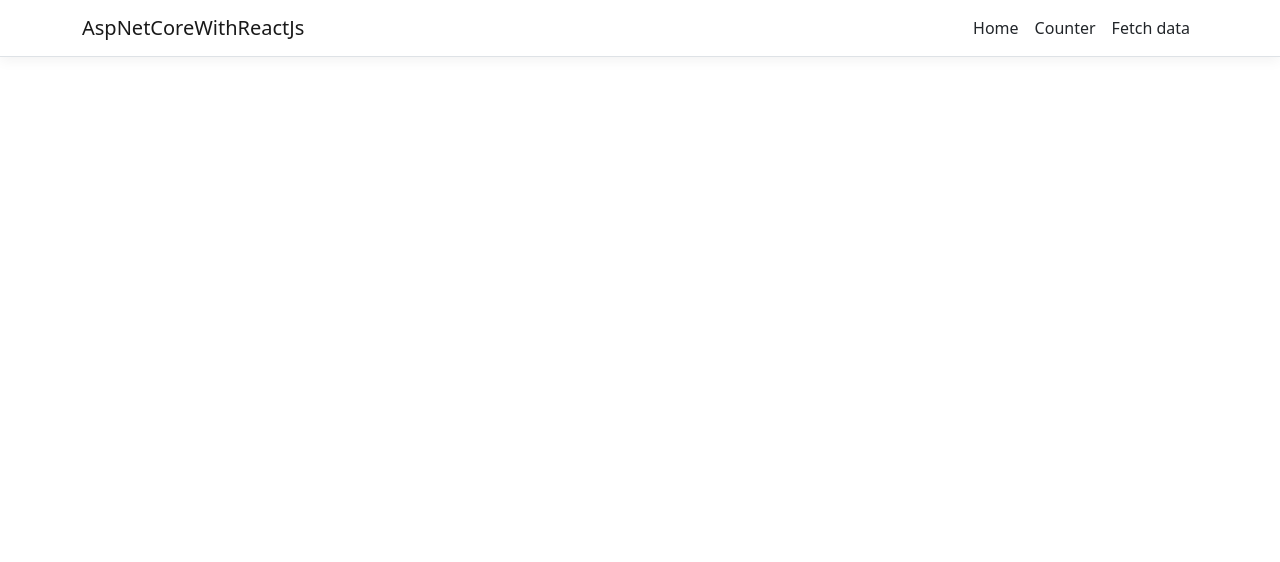
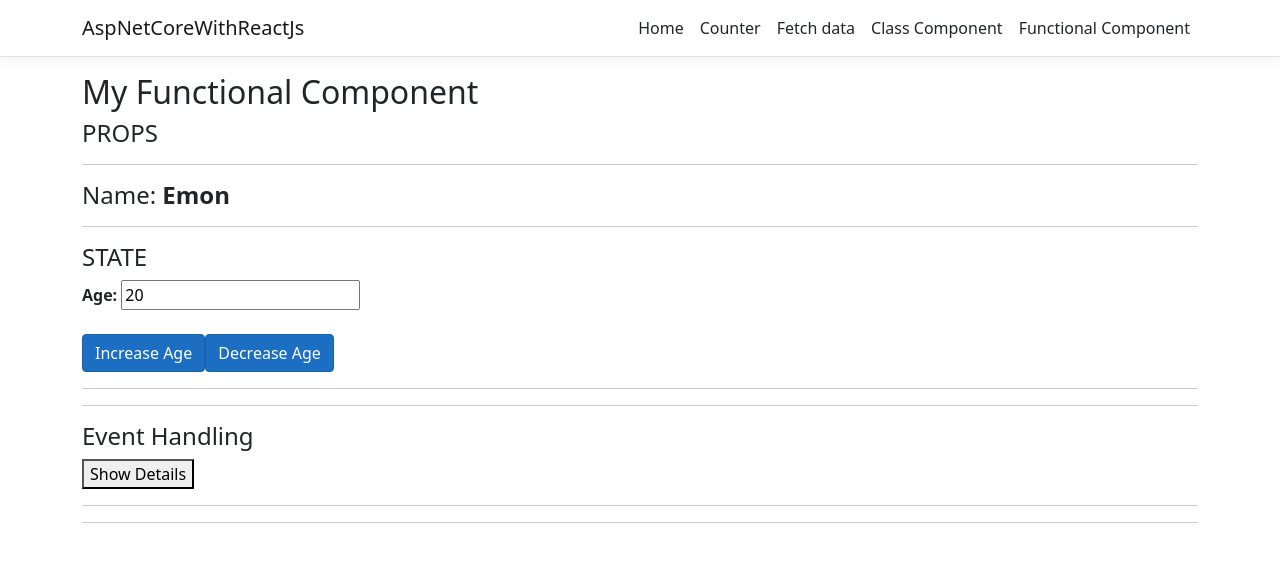
Before and after one commit to isnamdnazim/Library-CRUD-with-.Net-6-WebAPI-ReactJs-and-Axios, a React (Create React App) app in the folder ClientApp/: page /myFunctionalComponent in a window 1280 px wide. Shown: the top 562 px of the page. Built offline with nearby package versions, Linux system fonts and the light colour scheme.

Commit message:
Exploring Basic React

```diff
--- a/ClientApp/src/components/FetchData.js
+++ b/ClientApp/src/components/FetchData.js
@@ -1,4 +1,5 @@
 import React, { Component } from 'react';
+import MyFunctionalComponent from './MyComponents/MyFunctionalComponent';
 
 export class FetchData extends Component {
   static displayName = FetchData.name;
@@ -46,7 +47,8 @@ export class FetchData extends Component {
       <div>
         <h1 id="tabelLabel" >Weather forecast</h1>
         <p>This component demonstrates fetching data from the server.</p>
-        {contents}
+            {contents}
+            <MyFunctionalComponent name="Nazim" />
       </div>
     );
   }
--- /dev/null
+++ b/ClientApp/src/components/MyComponents/MyClassComponent.js
@@ -0,0 +1,11 @@
+import react, { Component, component } from 'react'
+
+export class MyClassComponent extends Component {
+    render() {
+        return (
+            <div>
+                <h2>My Class Component</h2>
+            </div>
+            )
+    }
+}
--- /dev/null
+++ b/ClientApp/src/components/MyComponents/MyFunctionalComponent.js
@@ -0,0 +1,66 @@
+import React, { useEffect, useState } from 'react'
+
+const MyFunctionalComponent = (props) => {
+
+    function componentMount() {
+        alert("Component Rendered");
+    }
+
+    function componentUnMount() {
+        alert("Leaving The Component");
+    }
+
+    useEffect(() => {
+        componentMount();
+        return () => {
+            componentUnMount();
+        }
+    }, [])
+
+    /*STATE*/
+
+    const [age, setAge] = useState(20);
+
+    /*Event Handling*/
+
+    const onChangeAgeInput = (event) => {
+        alert("Age has Changed");
+        setAge(parseInt(event.target.value));
+    }
+
+    const showDetails = (telephone) => {
+        alert(`Name: ${props.name ? props.name : 'Emon'} | Age: ${age} | TelePhone: ${telephone}`)
+    }
+
+    return (
+        <div>
+            <h2>My Functional Component</h2>
+            { /* Props */}
+            <h4>PROPS</h4>
+            <hr></hr>
+            <h4>Name: <b>{props.name ? props.name : "Emon"}</b></h4>
+
+            { /* STATE */}
+            <hr></hr>
+            <h4>STATE</h4>
+            <span>
+                <b>Age:</b> <input type="number" value={age} onChange={onChangeAgeInput} /> <br /><br />
+                <button className="btn btn-primary" onClick={() => setAge(age + 1)}>Increase Age</button>
+                <button className="btn btn-primary" onClick={() => setAge(age - 1)}>Decrease Age</button>
+            </span>
+
+            { /* Event Handling */}
+            <hr />
+            <hr />
+            <h4>Event Handling</h4>
+            <button onClick={showDetails.bind(this, 1919550482)}>Show Details</button>
+
+            { /* Conditional Rendering */}
+            <hr />
+            <hr />
+
+        </div>
+        )
+}
+
+export default MyFunctionalComponent;
--- a/ClientApp/src/components/NavMenu.js
+++ b/ClientApp/src/components/NavMenu.js
@@ -38,6 +38,12 @@ export class NavMenu extends Component {
               <NavItem>
                 <NavLink tag={Link} className="text-dark" to="/fetch-data">Fetch data</NavLink>
               </NavItem>
+                <NavItem>
+                    <NavLink tag={Link} className="text-dark" to="/myClassComponent">Class Component</NavLink>
+                </NavItem>
+                <NavItem>
+                    <NavLink tag={Link} className="text-dark" to="/myFunctionalComponent">Functional Component</NavLink>
+                </NavItem>
             </ul>
           </Collapse>
         </Navbar>
```
Also changed, not shown: ClientApp/src/AppRoutes.js (+11 -1 lines).
